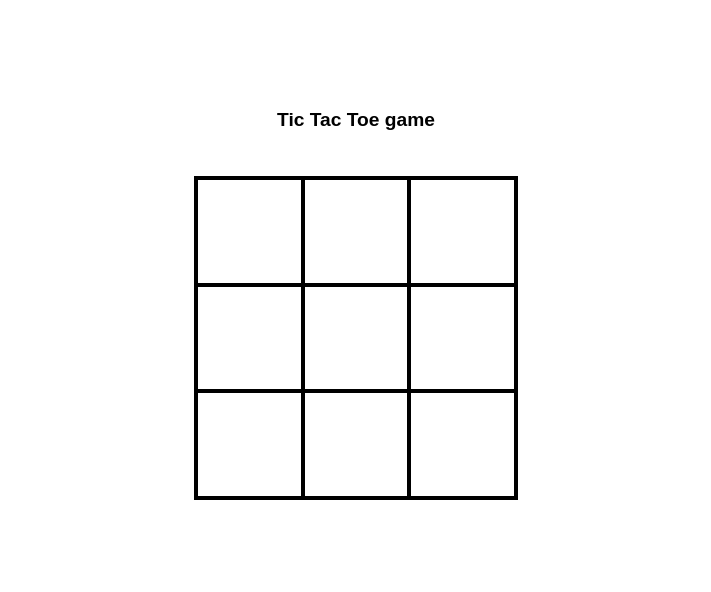
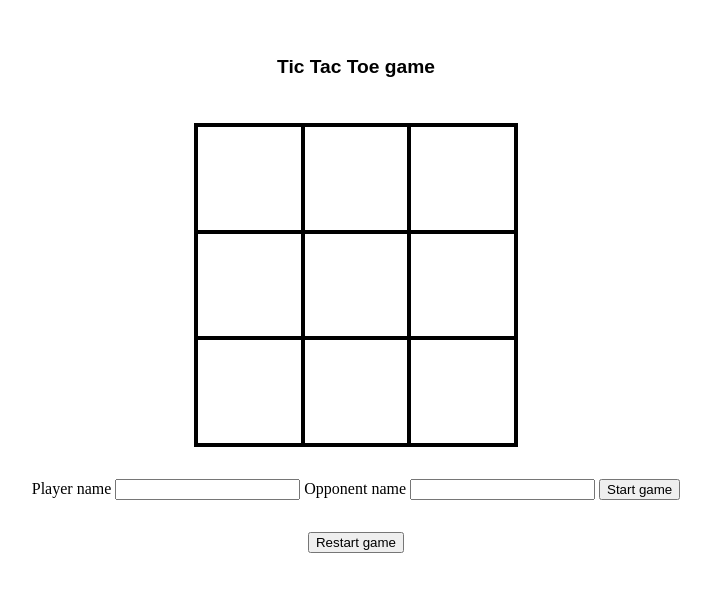
Before and after one commit to Lpik97/Tic-tac-toe-project, a plain HTML site: page index.html in a window 1280 px wide. Shown: the part 110-702 px from the top of the page, without its empty margins (292-1003 px from the left). Drawn offline with Linux system fonts and the light colour scheme.

Commit message:
feat(form and button added)
A new form was added to the html file in which there are two text inputs and a button that will initialize the game and submit the names values at the same time. Also, another button was added that will hande a function to restart the game once initialized.

```diff
--- a/index.html
+++ b/index.html
@@ -22,5 +22,13 @@
         <div class="cell"></div>
         <div class="cell"></div>
     </div>
+    <form action="" class="names-form">
+        <label for="player-name">Player name</label>
+        <input type="text" name="" id="player-name" required>
+        <label for="opponent-name">Opponent name</label>
+        <input type="text" name="" id="opponent-name" required>
+        <button type="submit" id="start-btn" onclick="gameActions.startGame(event)">Start game</button>
+    </form>
+    <button class="restart-btn" onclick="gameActions.restartGame()">Restart game</button>
 </body>
 </html>
```
